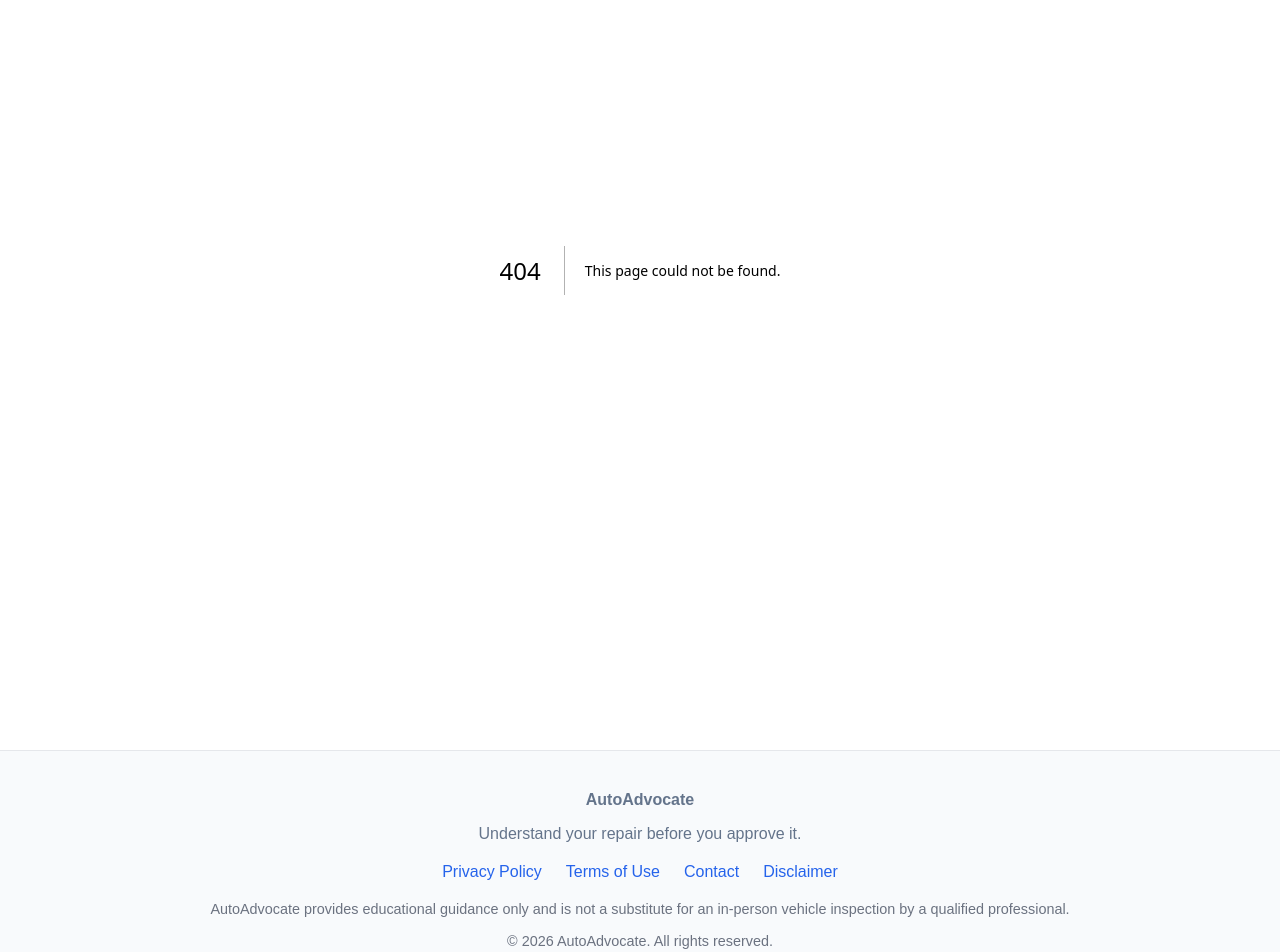
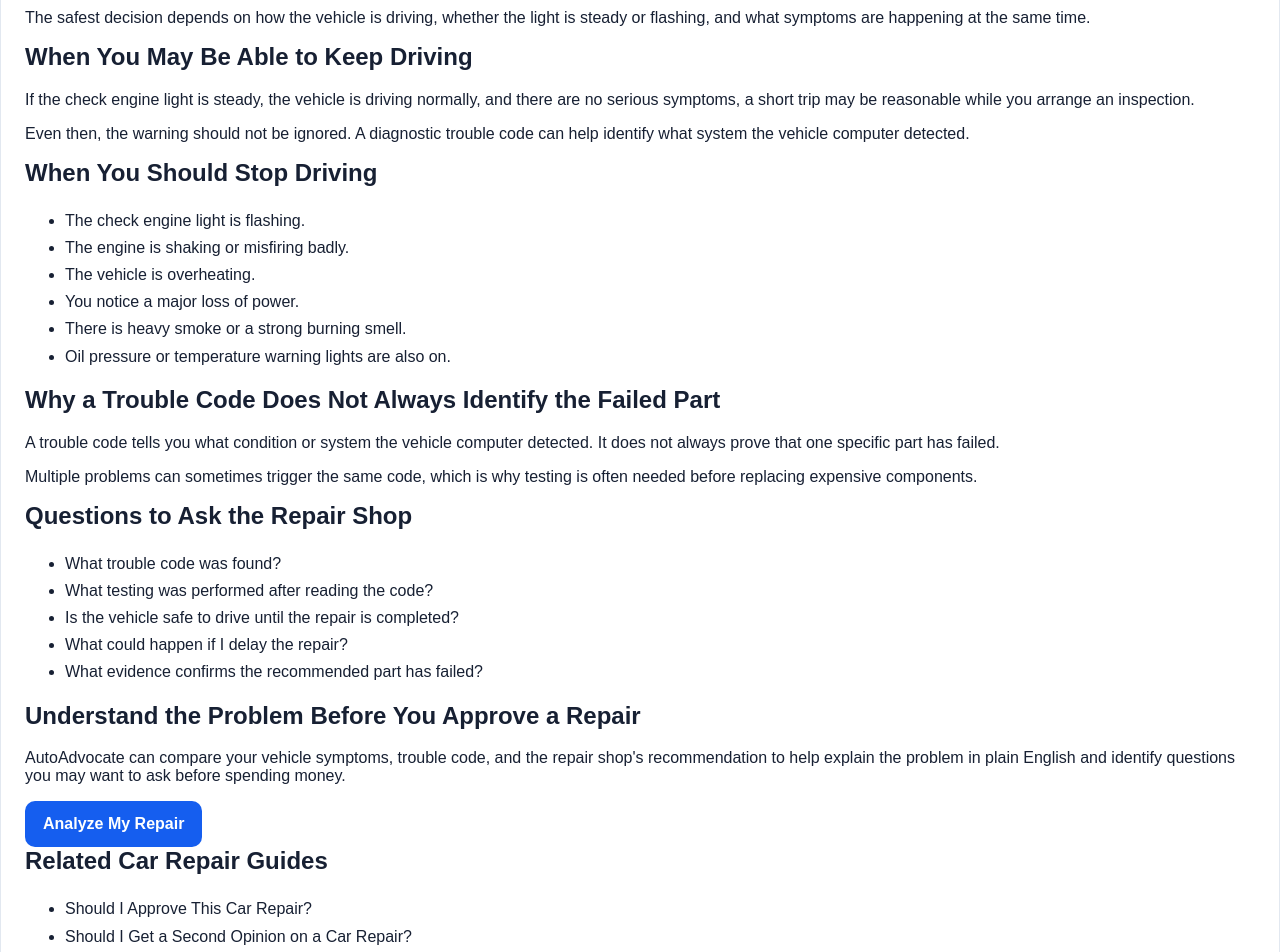
Before and after one commit to freydo7003/AutoAdvocate, a Next.js app: page /is-it-safe-to-drive-with-check-engine-light in a window 1280 px wide. Before the commit this address had no page. Shown: the part 180-1132 px from the top of the page. Built offline with nearby package versions, Linux system fonts and the light colour scheme.

Commit message:
Add SEO guides for repair estimates and check engine searches

```diff
--- /dev/null
+++ b/app/is-it-safe-to-drive-with-check-engine-light/page.tsx
@@ -0,0 +1,105 @@
+import type { Metadata } from "next";
+import Link from "next/link";
+
+export const metadata: Metadata = {
+  title: "Is It Safe to Drive With a Check Engine Light? | AutoAdvocate",
+  description:
+    "Learn when a check engine light may be safe to drive with, when to stop driving, and how AutoAdvocate can help you understand the warning before approving repairs.",
+};
+
+export default function SafeToDriveWithCheckEngineLightPage() {
+  return (
+    <main className="container">
+      <div className="card">
+        <h1>Is It Safe to Drive With a Check Engine Light?</h1>
+
+        <p>
+          A check engine light can mean anything from a minor emissions issue
+          to a problem that could damage the engine or leave you stranded.
+        </p>
+
+        <p>
+          The safest decision depends on how the vehicle is driving, whether
+          the light is steady or flashing, and what symptoms are happening at
+          the same time.
+        </p>
+
+        <h2>When You May Be Able to Keep Driving</h2>
+
+        <p>
+          If the check engine light is steady, the vehicle is driving normally,
+          and there are no serious symptoms, a short trip may be reasonable
+          while you arrange an inspection.
+        </p>
+
+        <p>
+          Even then, the warning should not be ignored. A diagnostic trouble
+          code can help identify what system the vehicle computer detected.
+        </p>
+
+        <h2>When You Should Stop Driving</h2>
+
+        <ul>
+          <li>The check engine light is flashing.</li>
+          <li>The engine is shaking or misfiring badly.</li>
+          <li>The vehicle is overheating.</li>
+          <li>You notice a major loss of power.</li>
+          <li>There is heavy smoke or a strong burning smell.</li>
+          <li>Oil pressure or temperature warning lights are also on.</li>
+        </ul>
+
+        <h2>Why a Trouble Code Does Not Always Identify the Failed Part</h2>
+
+        <p>
+          A trouble code tells you what condition or system the vehicle
+          computer detected. It does not always prove that one specific part
+          has failed.
+        </p>
+
+        <p>
+          Multiple problems can sometimes trigger the same code, which is why
+          testing is often needed before replacing expensive components.
+        </p>
+
+        <h2>Questions to Ask the Repair Shop</h2>
+
+        <ul>
+          <li>What trouble code was found?</li>
+          <li>What testing was performed after reading the code?</li>
+          <li>Is the vehicle safe to drive until the repair is completed?</li>
+          <li>What could happen if I delay the repair?</li>
+          <li>What evidence confirms the recommended part has failed?</li>
+        </ul>
+
+        <h2>Understand the Problem Before You Approve a Repair</h2>
+
+        <p>
+          AutoAdvocate can compare your vehicle symptoms, trouble code, and the
+          repair shop's recommendation to help explain the problem in plain
+          English and identify questions you may want to ask before spending
+          money.
+        </p>
+
+        <Link href="/analyze" className="btn">
+          Analyze My Repair
+        </Link>
+
+        <h2>Related Car Repair Guides</h2>
+
+        <ul>
+          <li>
+            <Link href="/should-i-approve-this-car-repair">
+              Should I Approve This Car Repair?
+            </Link>
+          </li>
+
+          <li>
+            <Link href="/should-i-get-second-opinion-car-repair">
+              Should I Get a Second Opinion on a Car Repair?
+            </Link>
+          </li>
+        </ul>
+      </div>
+    </main>
+  );
+}
```
Also changed, not shown: app/should-i-approve-this-repair/page.tsx (added, +87 -0 lines), app/sitemap.ts (+12 -0 lines).
